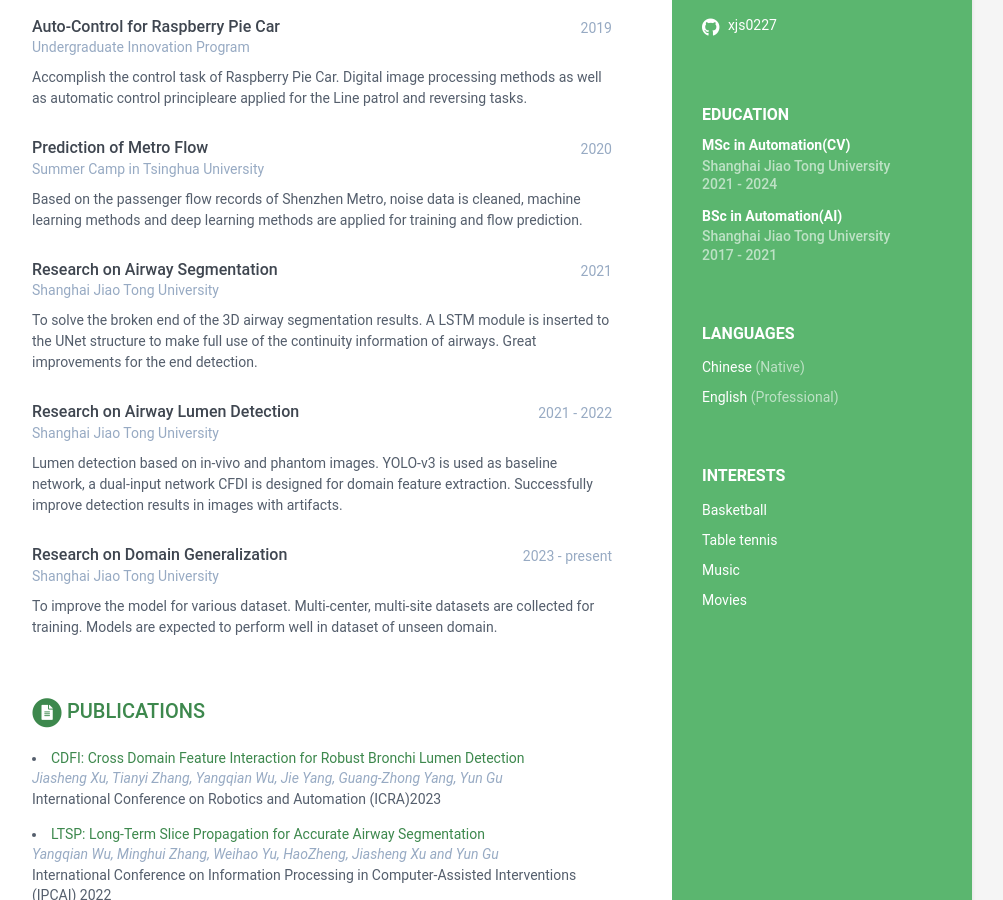
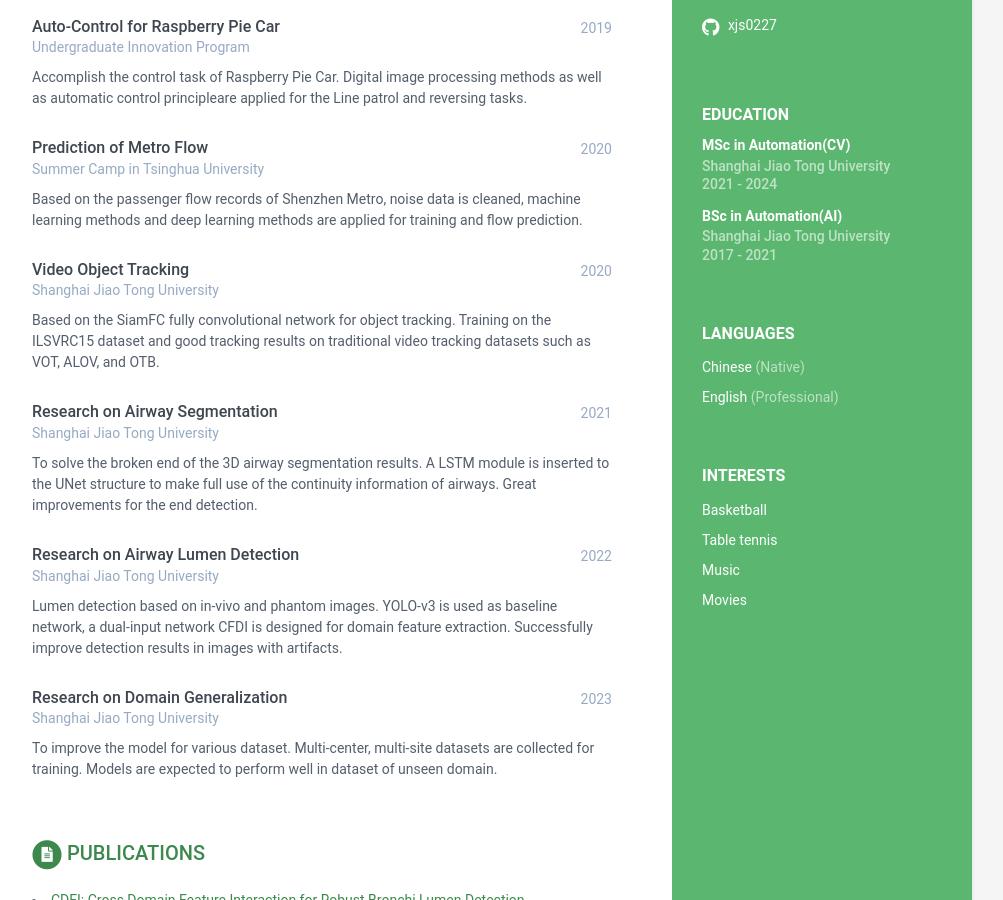
Before and after one commit to longyingsuifeng0227/xjs0227.github.io, a Jekyll site: the page built from index.html, in a window 1280 px wide and 900 px high, scrolled down 417 px. Shown: the whole window, without its empty margins (168-1171 px from the left). Built offline with Jekyll 4.4.1, drawn with Linux system fonts in a browser that asks for light colours.

Commit message:
Update data.yml

```diff
--- a/_data/data.yml
+++ b/_data/data.yml
@@ -92,6 +92,13 @@ experiences:
           Based on the passenger flow records of Shenzhen Metro, noise data is
           cleaned, machine learning methods and deep learning methods are applied
           for training and flow prediction.
+      - role: Video Object Tracking
+        time: 2020
+        company: Shanghai Jiao Tong University
+        details: |
+          Based on the SiamFC fully convolutional network for object tracking.
+          Training on the ILSVRC15 dataset and good tracking results on traditional
+          video tracking datasets such as VOT, ALOV, and OTB.
       - role: Research on Airway Segmentation
         time: 2021
         company: Shanghai Jiao Tong University
@@ -100,7 +107,7 @@ experiences:
           module is inserted to the UNet structure to make full use of the continuity
           information of airways. Great improvements for the end detection.
       - role: Research on Airway Lumen Detection
-        time: 2021 - 2022
+        time: 2022
         company: Shanghai Jiao Tong University
         details: |
           Lumen detection based on in-vivo and phantom images. YOLO-v3 is used
@@ -108,7 +115,7 @@ experiences:
           feature extraction. Successfully improve detection results in images
           with artifacts.
       - role: Research on Domain Generalization
-        time: 2023 - present
+        time: 2023
         company: Shanghai Jiao Tong University
         details: |
           To improve the model for various dataset. Multi-center, multi-site
```
